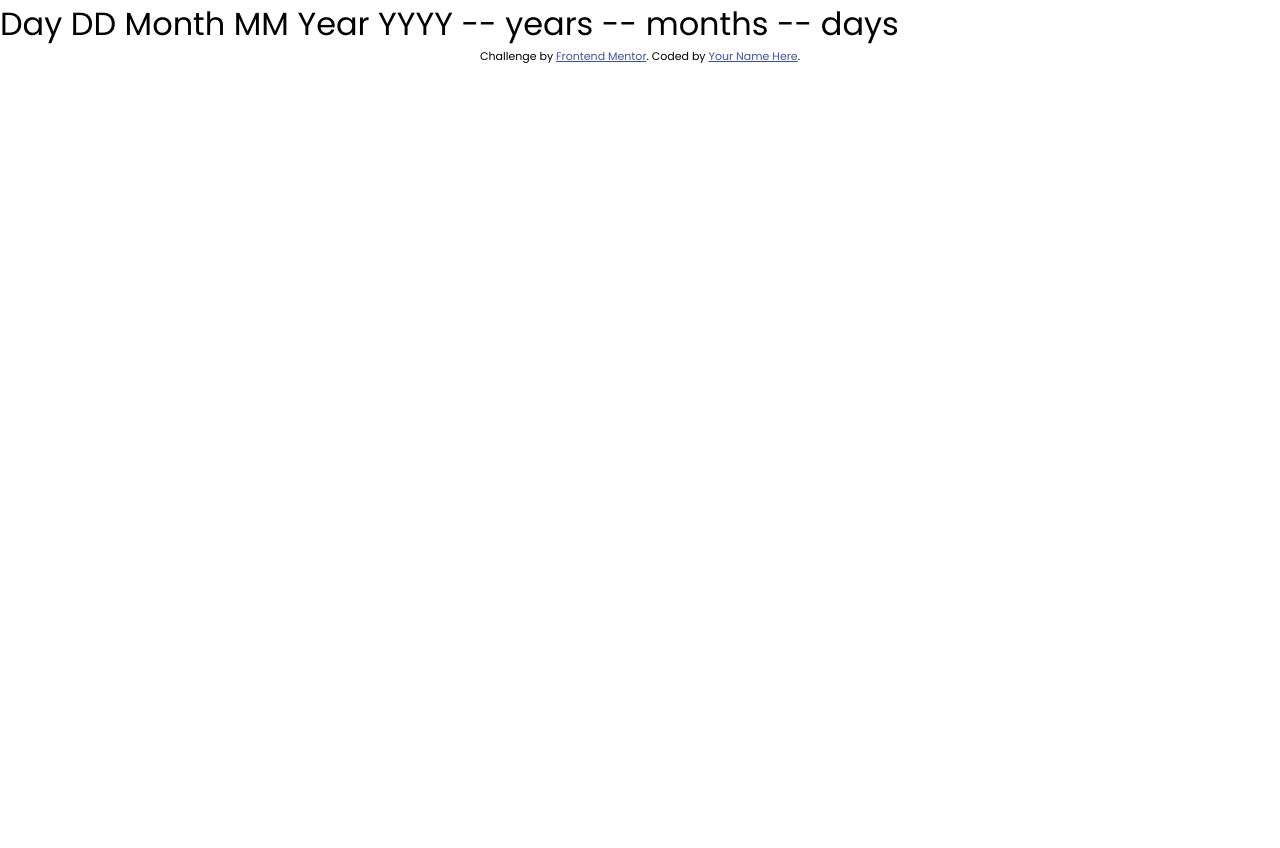
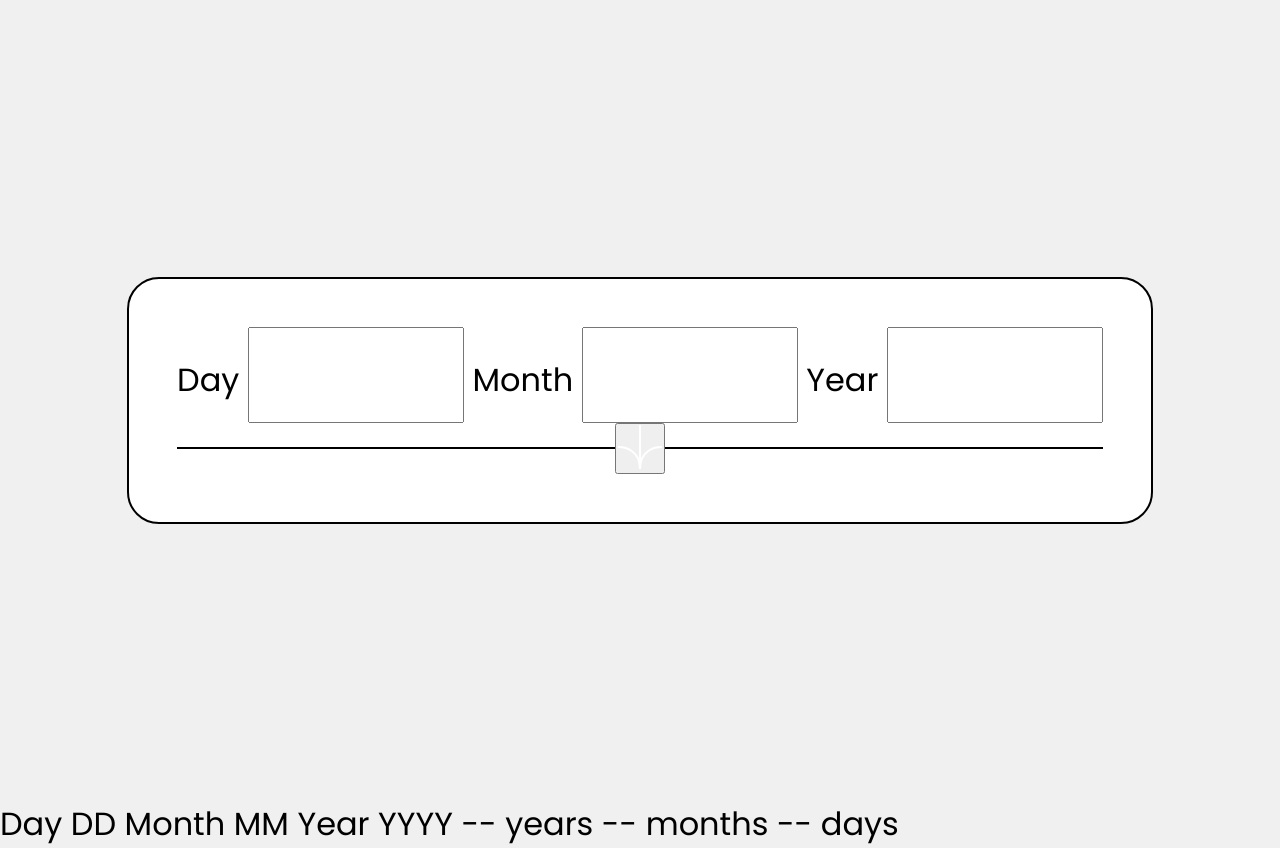
Before and after one commit to DrZero1234/Fem_age_calculator, a plain HTML site: page index.html in a window 1280 px wide. Before the commit the page ends 800 px from the top, so only its background shows below. Drawn offline with Linux system fonts and the light colour scheme.

Commit message:
New line added

```diff
--- a/index.html
+++ b/index.html
@@ -7,15 +7,32 @@
   <link rel="stylesheet" href="style.css">
   <script src="script.js" defer></script>
 
-  <title>Frontend Mentor | Age calculator app</title>
+  <title>Age calculator app</title>
 
   <!-- Feel free to remove these styles or customise in your own stylesheet 👍 -->
   <style>
-    .attribution { font-size: 11px; text-align: center; }
-    .attribution a { color: hsl(228, 45%, 44%); }
   </style>
 </head>
 <body>
+  <main>
+    <div class="container">
+      <div class="ageform-wrapper">
+        <form>
+          <label for="day">Day</label>
+          <input type="number" id="day" name="day" required/>
+          <label for="month">Month</label>
+          <input type="number" id="month" name="day" required/>
+          <label for="year">Year</label>
+          <input type="number" id="year" name="day" required/>
+          <div class="newline">
+            <hr>
+            <button type="submit"><svg xmlns="http://www.w3.org/2000/svg" width="46" height="44" viewBox="0 0 46 44"><g fill="none" stroke="#FFF" stroke-width="2"><path d="M1 22.019C8.333 21.686 23 25.616 23 44M23 44V0M45 22.019C37.667 21.686 23 25.616 23 44"/></g></svg></button>
+            <hr>
+          </div>
+        </form>
+      </div>
+    </div>
+  </main>
 
   Day
   DD
@@ -30,9 +47,5 @@
   -- months
   -- days
 
-  <div class="attribution">
-    Challenge by <a href="https://www.frontendmentor.io?ref=challenge" target="_blank">Frontend Mentor</a>.
-    Coded by <a href="#">Your Name Here</a>.
-  </div>
 </body>
 </html>
--- a/style.css
+++ b/style.css
@@ -66,4 +66,51 @@
 body {
     font-size: 32px;
     font-family: Poppins;
+    background-color: var(--page-white);
 }
+
+.container {
+    display: grid;
+    place-items: center;
+    min-height: 100vh;
+
+
+}
+
+.ageform-wrapper {
+    border-radius: 2rem;
+    border: 2px solid black;
+    background-color: var(--bg-white);
+    padding: 3rem;
+}
+
+.newline {
+    display: flex;
+    justify-content: right;
+    align-items: center;
+}
+
+hr {
+    flex: 1;
+    border: none;
+    height: 2px;
+    background: black;
+  }
+
+label, input {
+    display: inline-block;
+}
+
+form > input {
+    max-width: 4.5em;
+    font-family: PoppinsBold;
+    font-size: 48px;
+    padding: 10px;
+}
+
+@media screen and (max-width: 500px) {
+    .newline{
+        justify-content: center;
+        align-items: center;
+    }
+}
```
Also changed, not shown: assets/images/favicon-32x32.png (deleted).
